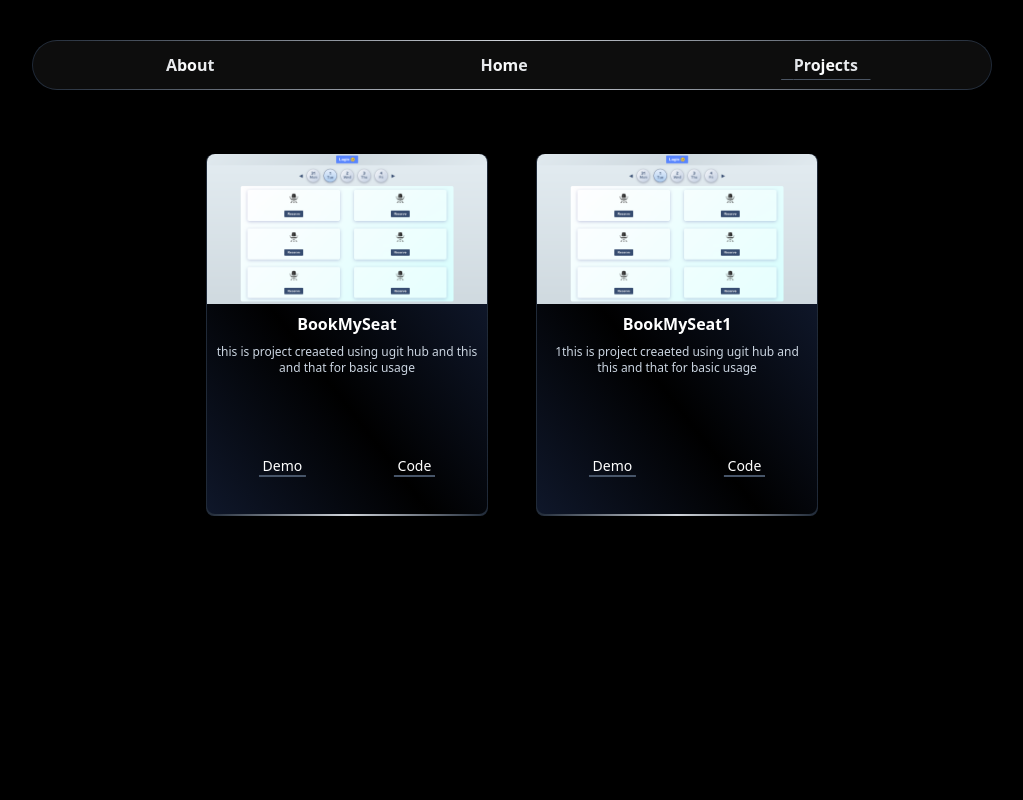
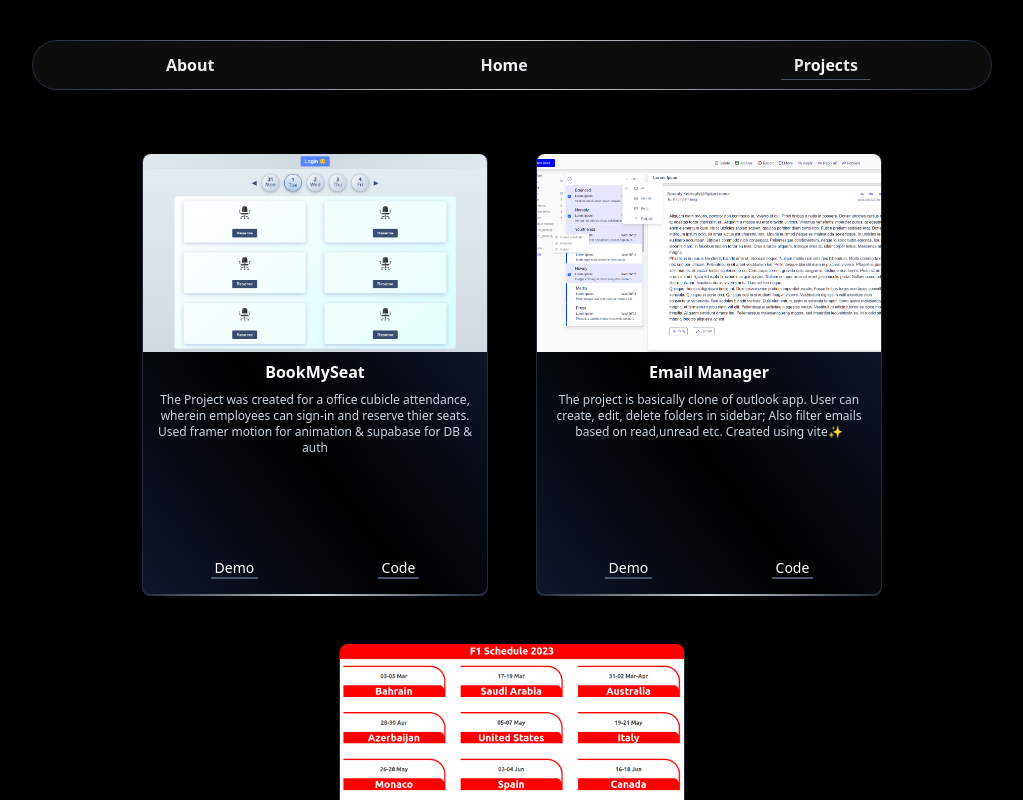
Before and after one commit to gaurishxjfk/portfolioNextJS, a Next.js app: page /projects in a window 1280 px wide. Shown: the top 800 px of the page, without its empty margins (128-1151 px from the left). Built offline with nearby package versions, Linux system fonts and the light colour scheme.

Commit message:
updated projects

```diff
--- a/components/ProjectCard.tsx
+++ b/components/ProjectCard.tsx
@@ -8,34 +8,37 @@ const ProjectCard = ({ project }) => {
       className="bg-gradient-to-r from-gray-800 via-gray-300 to-gray-800 pb-[2px] px-[1px] rounded-lg cursor-pointer
                   hover:shadow-[_0_20px_40px_rgba(29,29,29,_1)] hover:scale-105 transition-all ease-linear duration-100"
     >
-      <div className="rounded-lg h-[45vh] bg-gradient-to-tr from-slate-900 via-black  to-slate-900 to-80% w-[35vh]">
+      <div className="rounded-lg h-[55vh] bg-gradient-to-tr from-slate-900 via-black  to-slate-900 to-80% w-[43vh]">
         <Image
           src={project.image}
           alt="project cover"
           width={500}
           height={500}
-          className="rounded-t-lg object-cover"
+          className="rounded-t-lg object-cover h-[45%]"
         />
+        <div className="h-[55%] flex flex-col">
         <div className="text-center px-2">
           <h2 className="my-2 font-bold">{project.name}</h2>
-          <p className="text-xs text-slate-300 h-[12vh]">
+          <p className="text-xs text-slate-300 ">
             {project.description}
           </p>
         </div>
-        <div className="text-center px-2 mt-3 flex justify-around ">
+        <div className="text-center px-2 flex justify-around mt-auto mb-4">
           <Link
             href={project.demoLink}
             target="_blank"
-            className="text-sm underline decoration-slate-600 hover:decoration-slate-300 decoration-2 underline-offset-4 p-1 rounded-md"
+            className="text-sm underline decoration-slate-600 hover:decoration-slate-300 decoration-2 underline-offset-4 px-1 rounded-md"
           >
             &nbsp;Demo&nbsp;
           </Link>
           <Link
-            href={"/"}
-            className="text-sm underline decoration-slate-600 hover:decoration-slate-300 decoration-2 underline-offset-4 p-1 rounded-md"
+            href={project.codeLink}
+            target="_blank"
+            className="text-sm underline decoration-slate-600 hover:decoration-slate-300 decoration-2 underline-offset-4 px-1 rounded-md"
           >
             &nbsp;Code&nbsp;
           </Link>
+        </div>
         </div>
       </div>
     </div>
--- a/lib/projectdata.json
+++ b/lib/projectdata.json
@@ -2,17 +2,25 @@
   {
     "id": 1,
     "name": "BookMySeat",
-    "description": "this is project creaeted using ugit hub and this and that for basic usage",
+    "description": "The Project was created for a office cubicle attendance, wherein employees can sign-in and reserve thier seats. Used framer motion for animation & supabase for DB & auth",
     "image": "/static/images/project.png",
     "demoLink": "https://bookmyseat.vercel.app/",
-    "codeLink": "https://bookmyseat.vercel.app/"
+    "codeLink": "https://github.com/gaurishxjfk/bookMySeat"
   },
   {
     "id": 2,
-    "name": "BookMySeat1",
-    "description": "1this is project creaeted using ugit hub and this and that for basic usage",
-    "image": "/static/images/project.png",
-    "demoLink": "https://bookmyseat.vercel.app/",
-    "codeLink": "https://bookmyseat.vercel.app/"
+    "name": "Email Manager",
+    "description": "The project is basically clone of outlook app. User can create, edit, delete folders in sidebar; Also filter emails based on read,unread etc. Created using vite✨",
+    "image": "/static/images/outlook.png",
+    "demoLink": "https://outlookclone.vercel.app/",
+    "codeLink": "https://github.com/gaurishxjfk/outlook-clone"
+  },
+  {
+    "id": 3,
+    "name": "Web Scraper in Next JS",
+    "description": "The project is basically a F1 Calender for 2023. It is done by web scrapping their official website https://www.formula1.com . The project is entirely done in NextJS",
+    "image": "/static/images/f1.png",
+    "demoLink": "https://f1calender.vercel.app/",
+    "codeLink": "https://github.com/gaurishxjfk/web-scrapping-next-js"
   }
 ]
```
Also changed, not shown: public/static/images/f1.png (added), public/static/images/outlook.png (added).
